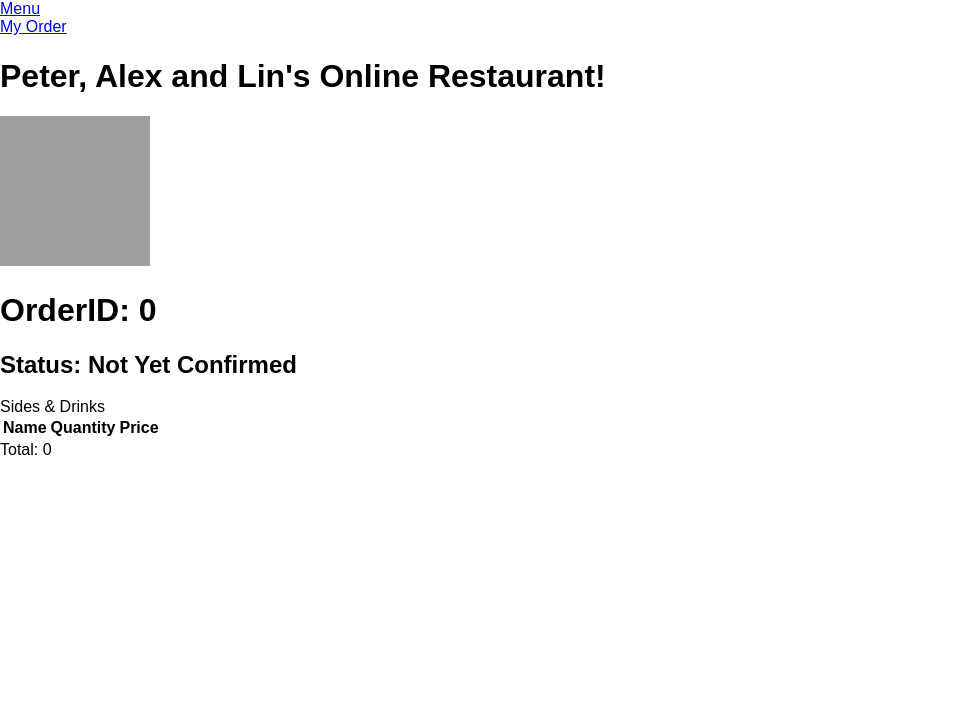
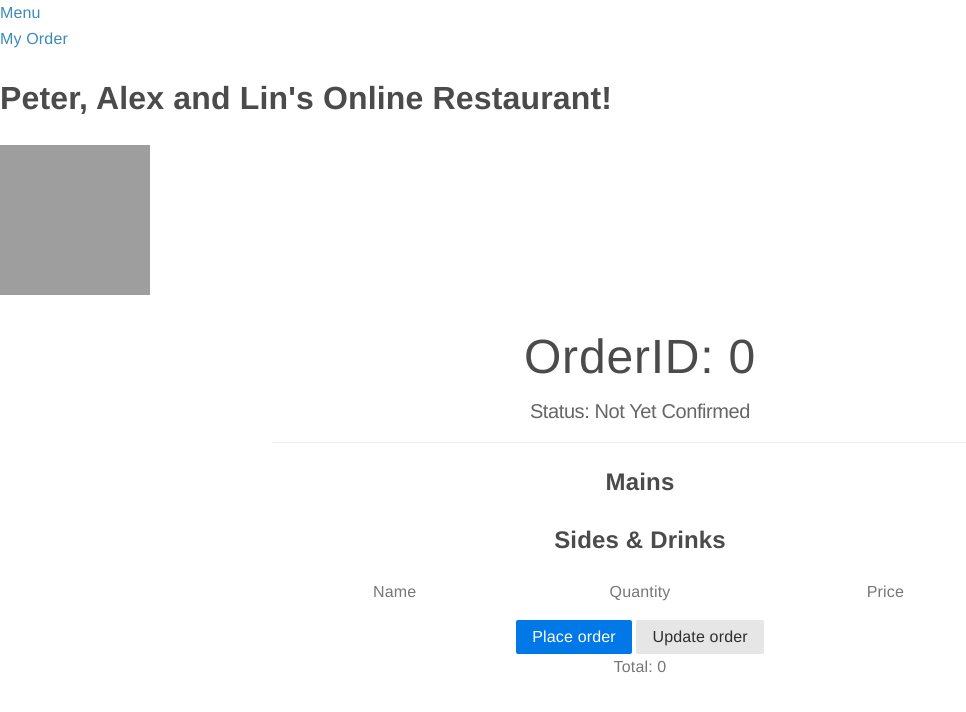
Before and after one commit to peterhuyxuan/SelfOrderingFoodSystem, a Flask app: page /my_order in a window 1280 px wide. Shown: the top 712 px of the page, without its empty margins (0-966 px from the left). Run offline with Flask 2, Linux system fonts and the light colour scheme; lists and menus that the app fills with data are empty; some libraries are stand-ins or nearby versions; grey boxes are pictures that could not be loaded.

Commit message:
implemented costomer side front end

```diff
--- a/routes.py
+++ b/routes.py
@@ -1,9 +1,11 @@
 from server import system, app
-from flask import render_template, redirect, url_for, request
-
+from flask import render_template, redirect, url_for, request, abort
+from src.main import Burger, Wrap, InvalidQuantityException
+import re
 @app.route('/')
 def index():
-    return render_template('index.html')
+    msg = request.args.get('msg') or None
+    return render_template('index.html', msg = msg)
 
 # =========index tabs==========
 
@@ -11,9 +13,47 @@ def index():
 def menu():
     return redirect(url_for('index'))
 
-@app.route('/my_order')
+@app.route('/my_order', methods = ['POST','GET'])
 def my_order():
-    return render_template('order_detail.html', order = system._current_order, menu=system.menu)
+    errors = None
+    if request.method == 'POST':
+        errors = {}
+        mains, others = handle_order_update(request.form)
+        if request.form['submit'] == 'Update order':
+            for compsite_name, qty in mains.items():
+                main_index = int(compsite_name[0])
+                item_name = compsite_name[2::]
+                item = system.menu.get_item(item_name)
+                if qty > 0:
+                    try:
+                        system.current_order.mains[main_index].update_qty(item, qty)
+                    except (InvalidQuantityException, ValueError) as e:
+                        errors['main-' + compsite_name] = e.__str__()
+                if qty == 0:
+                    try:
+                        system.current_order.mains[main_index].remove_item(item)
+                    except ValueError as e:
+                        errors[str(main_index)+'other'] = e.__str__()
+
+            for name, qty in others.items():
+                item = system.menu.get_item(name)
+                if qty > 0:
+                    try:
+                        system.current_order.update_other(item, qty)
+                    except ValueError as e:
+                        errors['other-'+name] = e.__str__()
+                if qty == 0:
+                    system.current_order.remove_other(item)
+
+        elif request.form['submit'] == 'Place order':
+            if len(system.current_order) > 0:
+                order_id = system.current_order.id
+                system.place_order(system.current_order)
+                system.reset_current_order()
+                return redirect(url_for('order_detail', order_id = order_id))
+            else:
+                errors['other'] = 'You cnanot place an empty order'
+    return render_template('order_detail.html', order = system.current_order, menu=system.menu, confirmed=False, errors = errors)
 
 # ==========Menu Details==========
 
@@ -30,37 +70,167 @@ def mains():
 
 @app.route('/menu/sides', methods=['POST', 'GET'])
 def sides():
-    return render_template('menu_list.html', menu_items=system.menu.sides)
+    errors = None
+    form = None
+    if request.method == 'POST':
+        if request.form['submit'] == 'Add to my order':
+            form = request.form
+            errors = {}
+            items = form_handler(request.form)
+            print(items)
+            for name,qty in items.items():
+                item = system.menu.get_item(name)
+                try:
+                    system.current_order.add_others(item, qty)
+                except (ValueError, TypeError) as e:
+                    errors[name] = e.__str__()
+            if len(errors) == 0:
+                return redirect(url_for('index', msg='Selected sides has been added to your order'))
+        elif request.form['submit'] == 'Back':
+            return redirect(url_for('index'))
+    return render_template('menu_list.html', menu_items=system.menu.sides, errors = errors, form = form)
 
-@app.route('/menu/drinks')
+@app.route('/menu/drinks', methods = ['POST', 'GET'])
 def drinks():
-    return render_template('menu_list.html', menu_items=system.menu.drinks)
+    errors = None
+    form = None
+    if request.method == 'POST':
+        if request.form['submit'] == 'Add to my order':
+            errors = {}
+            form = request.form
+            items = form_handler(request.form)
+            print(items)
+            for name,qty in items.items():
+                item = system.menu.get_item(name)
+                try:
+                    system.current_order.add_others(item, qty)
+                except (ValueError, TypeError) as e:
+                    errors[name] = e.__str__()
+
+            if len(items) == 0:
+                errors['other'] = 'You cannot submit an empty selection'
+            if len(errors) == 0:
+                return redirect(url_for('index', msg = 'Selected drinks are added to your order'))
+        elif request.form['submit'] == 'Back':
+            return redirect(url_for('index'))
+
+    return render_template('menu_list.html', menu_items=system.menu.drinks,errors = errors, form = form)
 
 @app.route('/menu/mains/base_burger')
 def base_burger():
-    # add business logic
-    return 'base_burger'
+    system.current_order.add_main(system.base_burger)
+    return redirect(url_for("index", msg = 'A base burger has been added to order'))
 
-@app.route('/menu/mains/custom_burger')
+@app.route('/menu/mains/custom_burger', methods = ['POST', 'GET'])
 def custom_burger():
-    return render_template('main_customisation.html', menu=system.menu)
+    errors = None
+    form = None
+    if request.method == 'POST':
+        errors = {}
+        form = request.form
+        burger = Burger()
+        items = form_handler(request.form)
+        for name, qty in items.items():
+            item = system.menu.get_item(name)
+            try:
+                burger.add_item(item, qty)
+            except InvalidQuantityException as e:
+                errors[name] = e.__str__()
+
+        try:
+            burger.check_min_buns()
+        except ValueError as e:
+            errors['min_buns'] = e.__str__()
+
+        try:
+            burger.check_min_patties()
+        except ValueError as e:
+            errors['min_patties'] = e.__str__()
+
+        if len(items) == 0:
+            errors['others'] = 'You cannot have an empty burger'
+
+
+        if len(errors) == 0:
+            system.current_order.add_main(burger)
+            return redirect(url_for('index', msg = 'the customised burger has been added to your order'))
+
+    return render_template('main_customisation.html', menu=system.menu, errors = errors, form = form)
 
 @app.route('/menu/mains/base_wrap')
 def base_wrap():
-    return 'base_wrap'
+    system.current_order.add_main(system.base_wrap)
+    return redirect(url_for("index", msg = 'A base wrap has been added to order'))
 
-@app.route('/menu/mains/custom_burger')
+@app.route('/menu/mains/custom_wrap', methods = ['POST', 'GET'])
 def custom_wrap():
-    return render_template('main_customisation.html', menu=system.menu)
+    errors = None
+    form = None
+    if request.method == 'POST':
+        errors = {}
+        form = request.form
+        wrap = Wrap()
+        items = form_handler(request.form)
+        for name, qty in items.items():
+            item = system.menu.get_item(name)
+            try:
+                wrap.add_item(item, qty)
+            except InvalidQuantityException as e:
+                errors[name] = e.__str__()
+
+        try:
+            wrap.check_min_buns()
+        except ValueError as e:
+            errors['min_buns'] = e.__str__()
+
+        try:
+            wrap.check_min_patties()
+        except ValueError as e:
+            errors['min_patties'] = e.__str__()
+
+        if len(errors) == 0:
+            system.current_order.add_main(burger)
+            return redirect(url_for('index', msg = 'the customised burger has been added to your order'))
+
+    return render_template('main_customisation.html', menu=system.menu, errors = errors, form = form)
 
 @app.route('/orders/<order_id>')
 def order_detail(order_id):
-    return render_template('order_detail.html', order = system._current_order, menu=system.menu)
+    order_id = int(order_id)
+    order = system.get_order(order_id)
+    if (order is None):
+        abort(404)
+    return render_template('order_detail.html', order = order, menu=system.menu, confirmed = True, errors = None)
+
+@app.route('/shutdown')
+def shutdown():
+    system.dump_inventory()
+    system.dump_order()
+    shutdown_server()
+    return "Server shutting down"
 
 def form_handler(form):
     data_dict = {}
-    for item_name, qty in form:
-        if qty > 0:
-            data_dict[item_name] = qty
+    for item_name, qty in form.items():
+        if item_name != 'submit':
+            if len(qty) != 0  and int(qty) > 0:
+                data_dict[item_name] = int(qty)
 
     return data_dict
+
+def handle_order_update(form):
+    main_items = {}
+    other_items = {}
+    for name, qty in form.items():
+        if 'main-' in name:
+            main_items[name.replace('main-', '')] = int(qty)
+        elif 'other-' in name:
+            other_items[name.replace('other-', '')] = int(qty)
+
+    return (main_items, other_items)
+
+def shutdown_server():
+    func = request.environ.get('werkzeug.server.shutdown')
+    if func is None:
+        raise RuntimeError('Not running with werkzeug server')
+    func()
--- a/server.py
+++ b/server.py
@@ -7,9 +7,3 @@ app = Flask(__name__)
 app.secret_key = 'secret-key-123'
 
 system = initialise_system()
-
-def sigint_handler(signum, frame):
-    system.save()
-    exit()
-
-signal.signal(signal.SIGINT, sigint_handler)
--- /dev/null
+++ b/static/style.css
@@ -0,0 +1,169 @@
+
+* {
+    -webkit-box-sizing: border-box;
+       -moz-box-sizing: border-box;
+            box-sizing: border-box;
+}
+
+*:before,
+*:after {
+    -webkit-box-sizing: border-box;
+       -moz-box-sizing: border-box;
+            box-sizing: border-box;
+}
+
+html, button, input, select, textarea,
+.pure-g [class *= "pure-u"] {
+    font-family: Helvetica, Arial, sans-serif;
+    letter-spacing: 0.01em;
+}
+
+/* --------------------------
+ * Element Styles
+ * --------------------------
+*/
+
+body {
+    min-width: 320px;
+    background-color: #fff;
+    color: #777;
+    line-height: 1.6;
+}
+
+h1, h2, h3, h4, h5, h6 {
+    font-weight: bold;
+    color: rgb(75, 75, 75);
+}
+h3 {
+    font-size: 1.25em;
+}
+h4 {
+    font-size: 1.125em;
+}
+
+a {
+    color: #3b8bba; /* block-background-text-normal */
+    text-decoration: none;
+}
+
+a:visited {
+    color: #265778; /* block-normal-text-normal */
+}
+
+dt {
+    font-weight: bold;
+}
+dd {
+    margin: 0 0 10px 0;
+}
+
+aside {
+    background: #1f8dd6; /* same color as selected state on site menu */
+    margin: 1em 0;
+    padding: 0.3em 1em;
+    border-radius: 3px;
+    color: #fff;
+}
+    aside a, aside a:visited {
+        color: rgb(169, 226, 255);
+    }
+
+/* --------------------------
+ * Header Module Styles
+ * --------------------------
+*/
+
+.header {
+    font-family: "Raleway", "Helvetica Neue", Helvetica, Arial, sans-serif;
+    max-width: 768px;
+    margin: 0 auto;
+    padding: 1em;
+    text-align: center;
+    border-bottom: 1px solid #eee;
+    background: #fff;
+    letter-spacing: 0.05em;
+}
+    .header h1 {
+        font-size: 300%;
+        font-weight: 100;
+        margin: 0;
+    }
+     .header h2 {
+        font-size: 125%;
+        font-weight: 100;
+        line-height: 1.5;
+        margin: 0;
+        color: #666;
+        letter-spacing: -0.02em;
+    }
+
+
+ /* --------------------------
+  * Content Module Styles
+  * --------------------------
+ */
+
+/* The content div is placed as a wrapper around all the docs */
+.content {
+    margin-left: auto;
+    margin-right: auto;
+    padding-left: 1em;
+    padding-right: 1em;
+    max-width: 768px;
+}
+
+    .content .content-subhead {
+        margin: 2em 0 1em 0;
+        font-weight: 300;
+        color: #888;
+        position: relative;
+    }
+
+    .content .content-spaced {
+        line-height: 1.8;
+    }
+
+    .content .content-quote {
+        font-family: "Georgia", serif;
+        color: #666;
+        font-style: italic;
+        line-height: 1.8;
+        border-left: 5px solid #ddd;
+        padding-left: 1.5em;
+    }
+
+    .content-link {
+        position: absolute;
+        top: 0;
+        right: 0;
+        display: block;
+        height: 100%;
+        width: 20px;
+        background: transparent url('/img/link-icon.png') no-repeat center center;
+        background-size: 20px 20px;
+    }
+
+    @media (-webkit-min-device-pixel-ratio: 2), (min-resolution: 2dppx) {
+        .content-link {
+            background-image: url('/img/link-icon@2x.png');
+        }
+    }
+
+/* Add transition to containers so they can push in and out */
+#layout,
+#menu,
+.menu-link {
+    -webkit-transition: all 0.2s ease-out;
+    -moz-transition: all 0.2s ease-out;
+    -ms-transition: all 0.2s ease-out;
+    -o-transition: all 0.2s ease-out;
+    transition: all 0.2s ease-out;
+}
+
+/*
+ * my own css
+ */
+
+ .center-content {
+     text-align:center
+ }
--- a/templates/index.html
+++ b/templates/index.html
@@ -1,6 +1,6 @@
 {% extends 'base.html' %}
 {% block body %}
-
+{% if msg %}<font>{{ msg }}</font><br>{% endif %}
 <a href="{{ url_for('mains') }}">Mains</a>
 <a href="{{ url_for('sides') }}">Sides</a>
 <a href="{{ url_for('drinks') }}">Drinks</a>
--- a/templates/menu_list.html
+++ b/templates/menu_list.html
@@ -6,10 +6,12 @@
     {% if item.component.quantity > 0 %}
         <label>{{ item.name }}</label>
         <label>${{ item.price }}</label>
-        <input name="{{ item.name }}" type="number">
+        <input name="{{ item.name }}" type="number" value="{{ form[item.name] }}"><br/>
+        {% if errors[item.name] %} <font style="color: red">{{ errors[item.name] }}</font>{% endif %}
     {% endif %}
     </div>
 {% endfor %}
-    <button>Add to my order</button>
+    <input name='submit' value="Add to my order" type="submit">
+    <input name='submit' value="Back" type="submit">
 </Form>
 {% endblock %}
--- a/templates/order_detail.html
+++ b/templates/order_detail.html
@@ -1,52 +1,66 @@
 {% extends 'base.html' %}
 {% block body %}
 
-<div>
+<div class="header">
   <h1>OrderID: {{ order.id }}</h1>
   <h2>Status: {{ order.status }}</h2>
 </div>
-
+<form method="POST" class="pure-form">
+  <h2>Mains</h2>
   {% for main in order.mains %}
+  {% set counter = loop.index %}
   <div>
-  <legend>main.name ${{ main.price }}</legend>
-  <table>
-    <thead>
-      <th>Name</th>
-      <th>Quantity</th>
-      <th>Price</th>
-    </thead>
-    <tbody>
-    {% for item,qty in main.component %}
-      <tr>
-        <td>{{ item.name }}</td>
-        <td>{{ item.quantity }}</td>
-        <td>${{ menu.get_item(name).price }}/ea</td>
-      </tr>
+    <legend>{{main.name}} ${{ main.price }}</legend>
+    {% if errors[(counter-1)|string+'other'] %}<font style="color:red">{{ errors[(counter-1)|string+'other'] }}</font>{% endif %}
+    <div class='pure-g'>
+      <div class='pure-u-1-3'>Name</div>
+      <div class='pure-u-1-3'>Quantity</div>
+      <div class='pure-u-1-3'>Price</div>
+    </div>
+    {% for name,qty in main.components.items() %}
+    {% set field_name = 'main-'+ (counter - 1)|string + '-' +name %}
+    <div class='pure-g'>
+      <div class="pure-u-1-3">{{ name }}</div>
+      <div class="pure-u-1-3">
+        {% if not confirmed %}
+        <input name = '{{ field_name }}' value='{{ qty }}'>
+        {% else %}
+        {{ qty }}
+        {% endif %}
+      </div>
+      <div class="pure-u-1-3">${{ menu.get_item(name).price }}/ea</div>
+        {% if errors[field_name] %}<font style="color: red">{{ errors[field_name] }}</font>{% endif %}
+    </div>
       {%endfor%}
-    </tbody>
-  </table>
   </div>
 {% endfor %}
-
-<div>
-<legend>Sides & Drinks</legend>
-  <table>
-    <thead>
-      <th>Name</th>
-      <th>Quantity</th>
-      <th>Price</th>
-    </thead>
-    <tbody>
-    {% for name,qty in order.others %}
-      <tr>
-        <td>{{ name }}</td>
-        <td>{{ qty }}</td>
-        <td>${{ menu.get_item(name).price }}/ea</td>
-      </tr>
+<div style='margin-bottom: 15px'>
+  <h2>Sides & Drinks</h2>
+    <div class = 'pure-g'>
+      <div class = 'pure-u-1-3'>Name</div>
+      <div class = 'pure-u-1-3'>Quantity</div>
+      <div class = 'pure-u-1-3'>Price</div>
+    </div>
+    <div class = 'pure-g'>
+    {% for name,qty in order.others.items() %}
+        <div class="pure-u-1-3">{{ name }}</div>
+        <div class="pure-u-1-3">
+          {% if not confirmed %}
+          <input name = 'other-{{ name }}' value='{{ qty }}' type='number'>
+          {% else %}
+          {{ qty }}
+          {% endif %}
+        </div>
+        <div class="pure-u-1-3" >${{ menu.get_item(name).price }}/ea</div>
+        {% if errors['other-'+name] %}<font style="color:red">{{ errors['other-'+name] }}</font>{% endif %}
     {%endfor%}
-    </tbody>
-  </table>
     </div>
-
+  </div>
+  {% if errors['other'] %}<font style="color:red">{{errors['other']}}</font><br>{% endif %}
+  {% if not confirmed %}
+  <input class="pure-button pure-button-primary" value="Place order" type="submit" name='submit'>
+  <input class="pure-button" value="Update order" type="submit" name='submit'>
+  {% endif %}
+</form>
 <span>Total: {{ order.total_price }}</span>
 {% endblock %}
```
Also changed, not shown: init.py (+58 -43 lines), src/main.py (+38 -8 lines), src/order.py (+16 -8 lines), src/restaurant.py (+43 -5 lines), templates/main_customisation.html (+9 -14 lines), 2 other files. Lines whose indentation alone changed are shown as unchanged.
